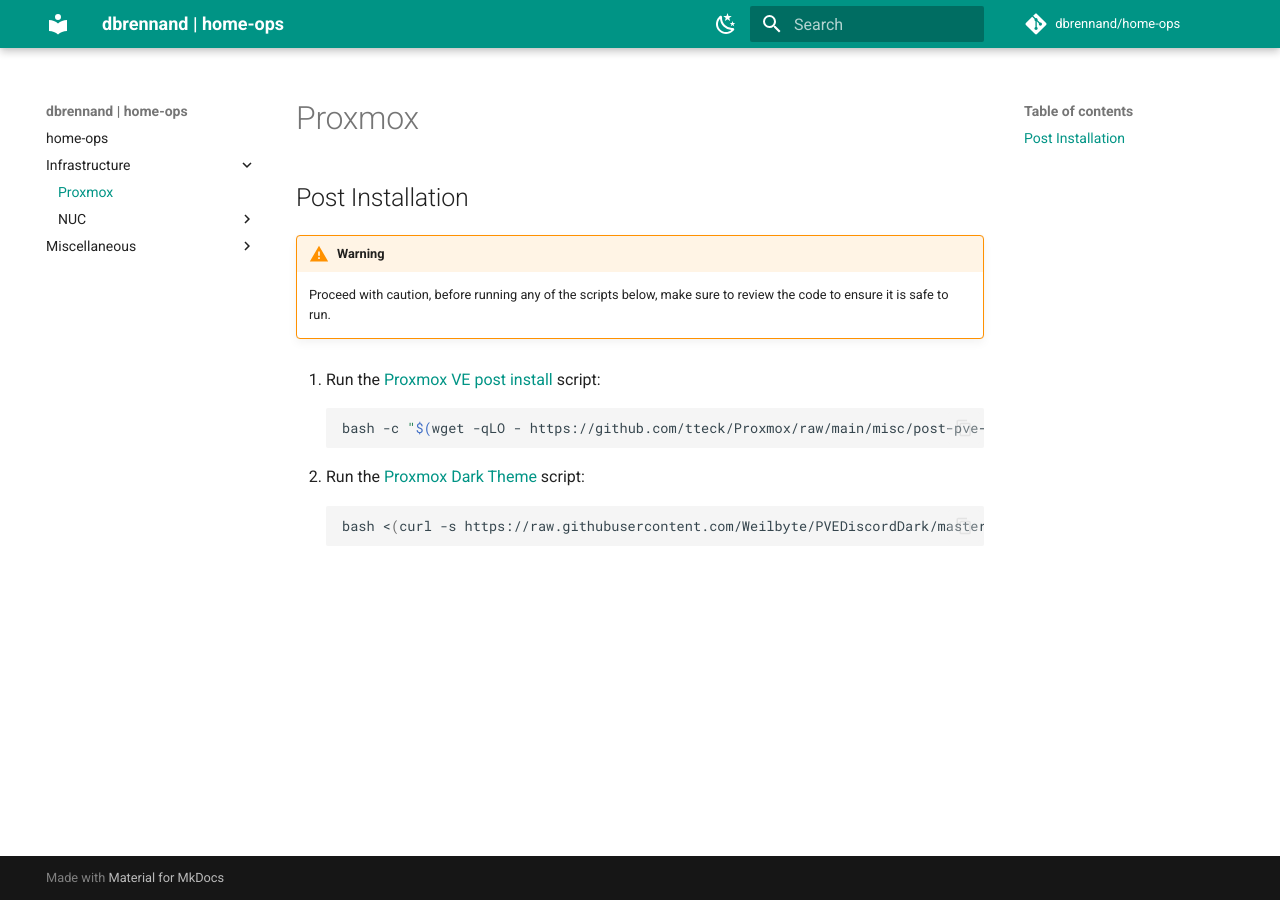
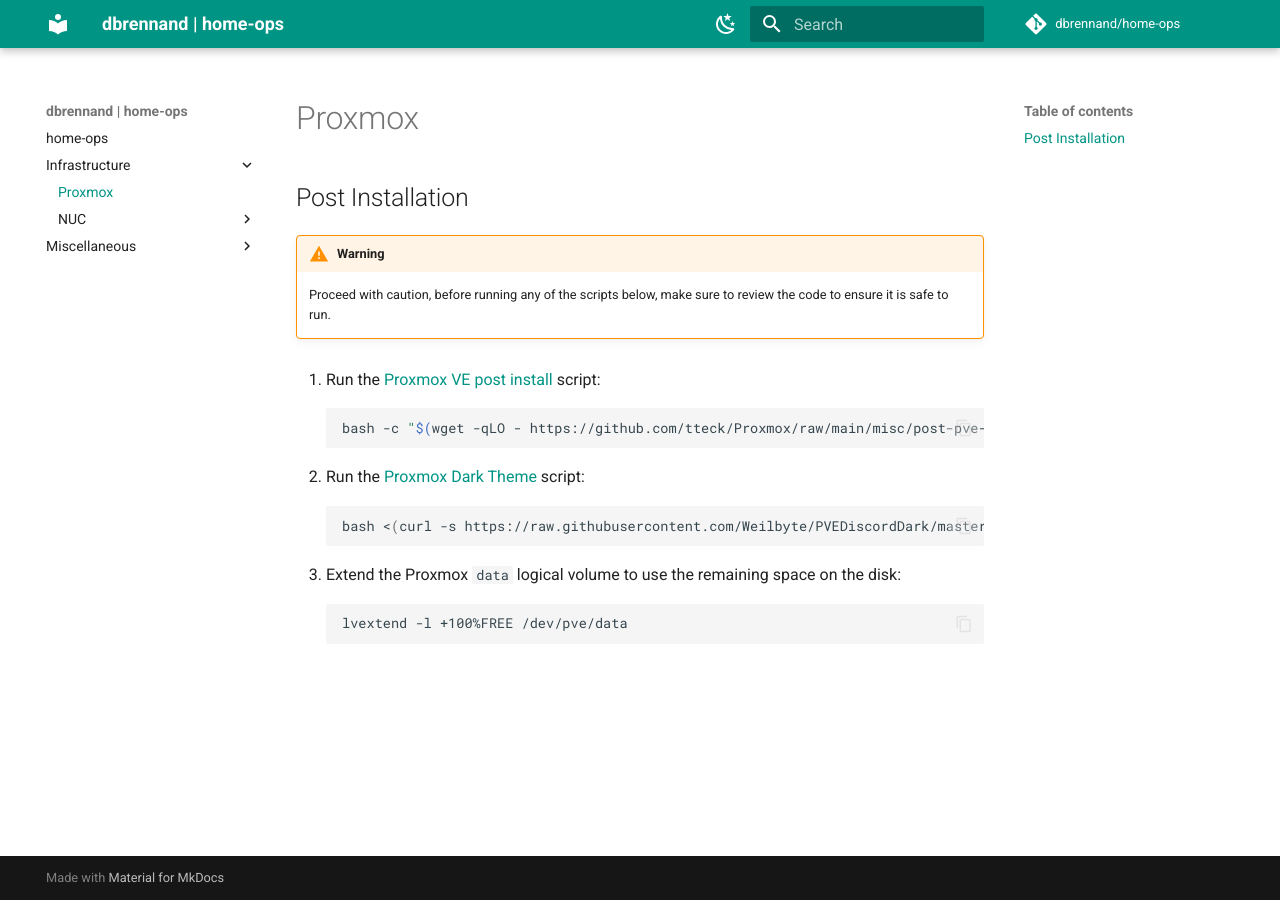
Before and after one commit to dbrennand/home-ops, an MkDocs documentation site: the page built from docs/infrastructure/proxmox.md, in a window 1280 px wide. Built offline with MkDocs 1.6.1 and Material for MkDocs 9.7.7, drawn with Linux system fonts in a browser that asks for light colours; comment, search, counter and statistics services are not loaded.

Commit message:
docs: extend Proxmox data LV

````diff
--- a/docs/infrastructure/proxmox.md
+++ b/docs/infrastructure/proxmox.md
@@ -15,3 +15,9 @@
     ```bash
     bash <(curl -s https://raw.githubusercontent.com/Weilbyte/PVEDiscordDark/master/PVEDiscordDark.sh ) install
     ```
+
+3. Extend the Proxmox `data` logical volume to use the remaining space on the disk:
+
+    ```bash
+    lvextend -l +100%FREE /dev/pve/data
+    ```
````
